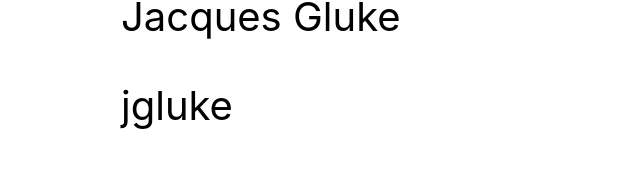
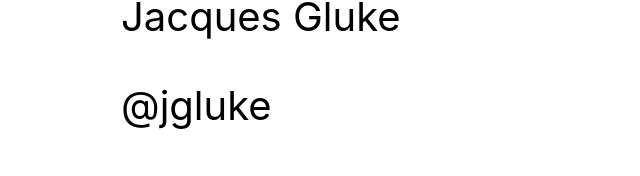
Before and after one commit to Aleksandr2905/goit-react-hw-01-components, a React (Create React App) app: page / in a window 1280 px wide. Shown: the part 356-532 px from the top of the page, without its empty margins (319-959 px from the left). Built offline with nearby package versions, Linux system fonts and the light colour scheme.

Commit message:
Update Profile.jsx

```diff
--- a/src/components/profile/Profile.jsx
+++ b/src/components/profile/Profile.jsx
@@ -12,7 +12,7 @@ export const Profile = ({ username, tag, location, avatar, stats }) => {
                     className="avatar"
                 />
                 <p className="name">{username}</p>
-                <p className="tag">{tag}</p>
+                <p className="tag">@{tag}</p>
                 <p className="location">{location}</p>
             </div>
 
```
